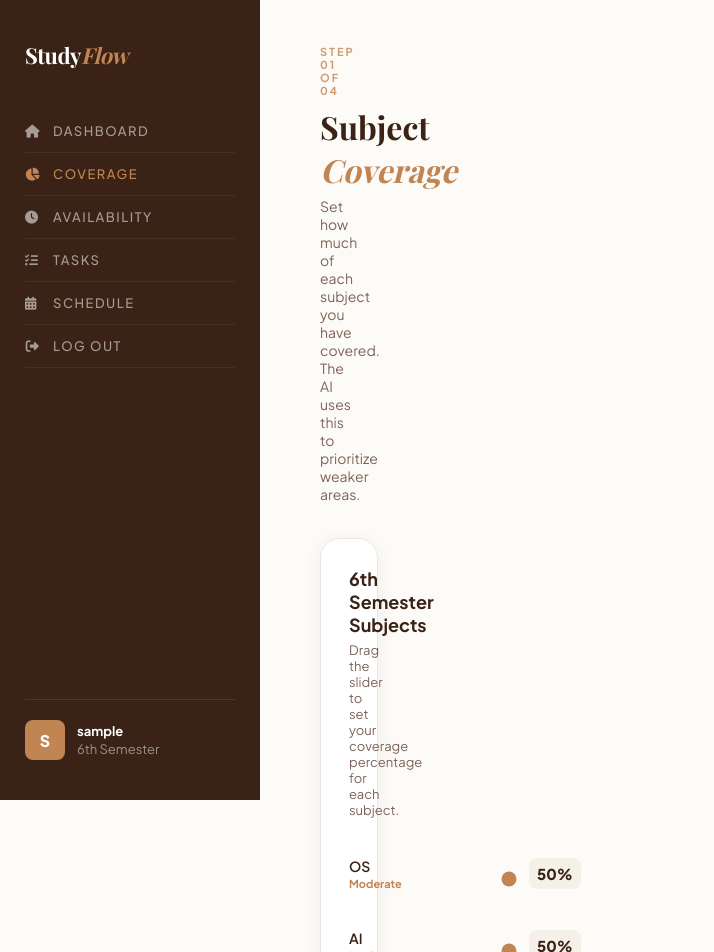
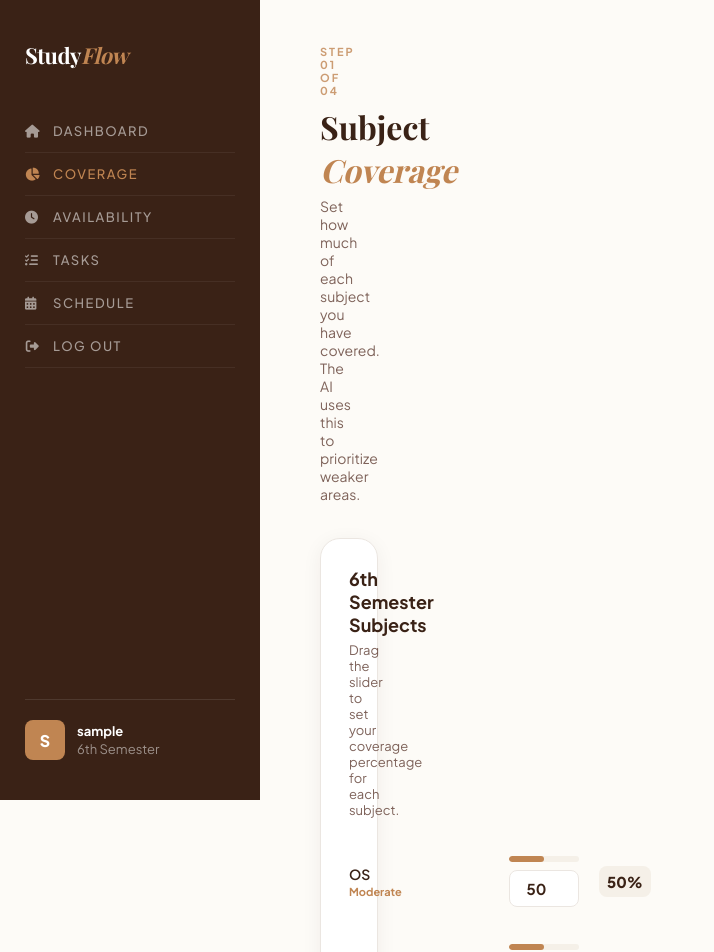
Before and after one commit to birajbhattarai1101-coder/smart-semester-planner, a React (Create React App) app in the folder Frontend/: page /coverage in a window 1280 px wide. Shown: the top 952 px of the page, without its empty margins (0-714 px from the left). Built offline with nearby package versions, Linux system fonts and the light colour scheme; sample sign-in values are in the browser's storage; a web font is replaced by a local one.

Commit message:
Replace coverage slider with number input

```diff
--- a/Frontend/src/pages/CoveragePage.js
+++ b/Frontend/src/pages/CoveragePage.js
@@ -45,9 +45,7 @@ export default function CoveragePage() {
               <div style={{ position:"relative", height:"6px", background:"var(--cream-dark)", borderRadius:"3px", overflow:"hidden", marginBottom:"8px" }}>
                 <div style={{ position:"absolute", left:0, top:0, height:"100%", width:`${coverage[subject]}%`, background:getColor(coverage[subject]), borderRadius:"3px", transition:"width 100ms" }} />
               </div>
-              <input type="range" min="0" max="100" step="5" value={coverage[subject]}
-                onChange={e => setCoverage(p => ({ ...p, [subject]: Number(e.target.value) }))}
-                style={{ width:"100%", accentColor:"var(--caramel)", cursor:"pointer" }} />
+              <input type="number" min="0" max="100" value={coverage[subject]} onChange={e => setCoverage(p => ({ ...p, [subject]: Math.min(100, Math.max(0, Number(e.target.value))) }))} style={{ width:"70px", textAlign:"center", padding:"8px", border:"1px solid var(--border)", borderRadius:"8px", fontSize:"15px", fontWeight:700, color:"var(--espresso)", fontFamily:"var(--font-body)", outline:"none" }} />
             </div>
             <div style={{ width:"52px", textAlign:"center", background:"var(--cream-dark)", borderRadius:"8px", padding:"6px 8px", fontWeight:800, fontSize:"15px", color:"var(--espresso)", flexShrink:0 }}>{coverage[subject]}%</div>
           </div>
```
